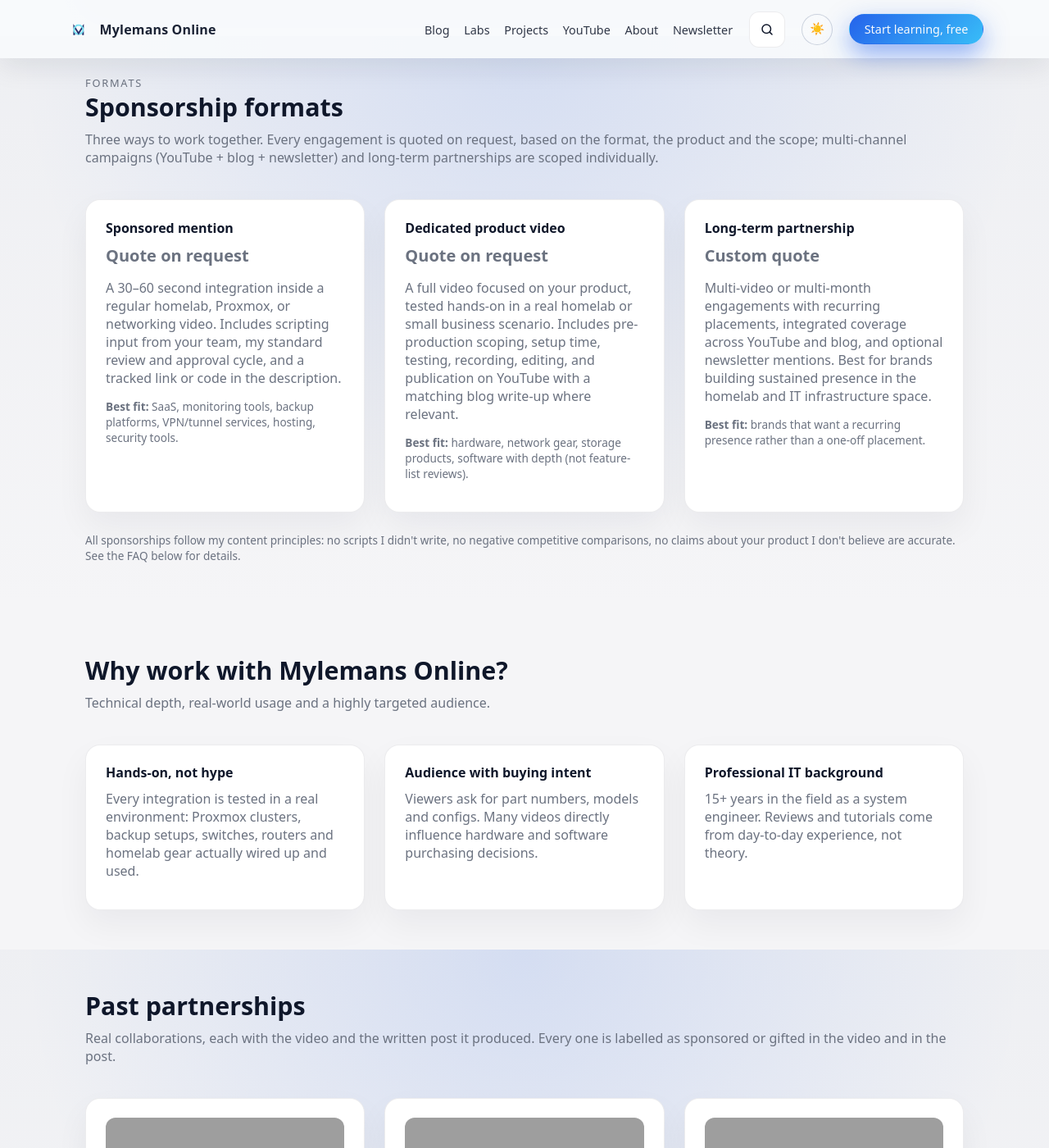
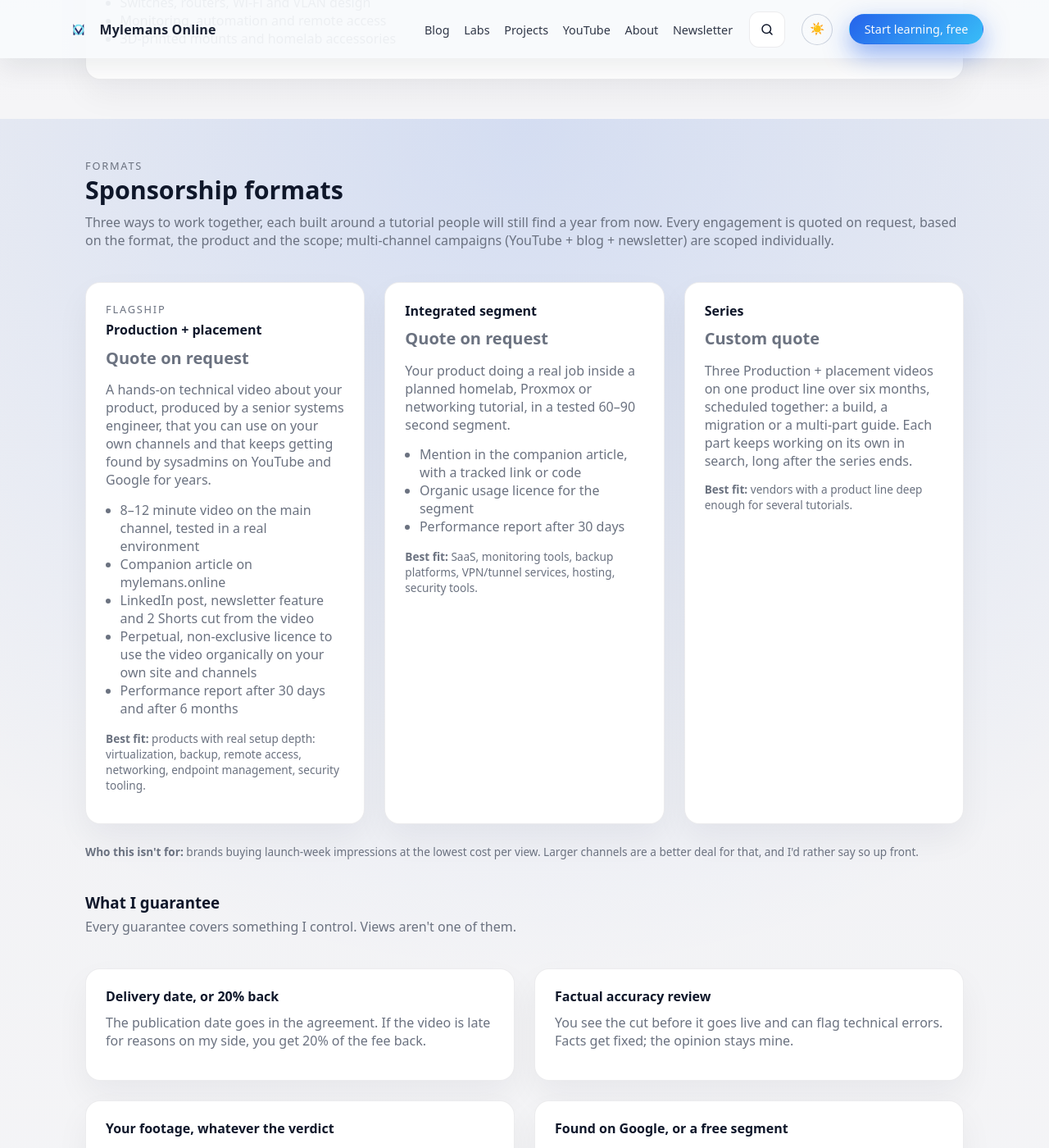
Before and after one commit to marcmylemans/mylemans-online, a Jekyll site: the page built from sponsor.html, in a window 1280 px wide and 1400 px high, scrolled down 1693 px. Shown: the whole window at 82% size. Built offline with Jekyll 4.4.1, drawn with Linux system fonts in a browser that asks for light colours; some of the changed text lies outside the part shown; grey boxes are pictures that could not be loaded.

Commit message:
Update sponsor.html

```diff
--- a/sponsor.html
+++ b/sponsor.html
@@ -9,7 +9,7 @@
   <title>Sponsor Mylemans Online | Tech Creator Partnerships</title>
 
   <meta name="description"
-        content="Sponsor Mylemans Online: 40K+ YouTube subscribers, deep technical audience in Proxmox, homelab, networking, and IT infrastructure. View sponsorship formats and request a quote." />
+        content="Sponsor Mylemans Online: hands-on tutorials by a senior systems engineer on Proxmox, homelab, networking and IT infrastructure, found through search and watched for years. See past partnerships and request a quote." />
 
   <!-- Basic SEO -->
   <meta name="robots" content="index,follow" />
@@ -19,7 +19,7 @@
   <!-- Open Graph -->
   <meta property="og:title" content="Sponsor Mylemans Online | Tech Creator Partnerships" />
   <meta property="og:description"
-        content="Sponsor Mylemans Online: 40K+ YouTube subscribers, deep technical audience in Proxmox, homelab, networking, and IT infrastructure. View sponsorship formats and request a quote." />
+        content="Sponsor Mylemans Online: hands-on tutorials by a senior systems engineer on Proxmox, homelab, networking and IT infrastructure, found through search and watched for years. See past partnerships and request a quote." />
   <meta property="og:type" content="website" />
   <meta property="og:url" content="https://mylemans.online/sponsor.html" />
   <meta property="og:site_name" content="Mylemans Online" />
@@ -31,7 +31,7 @@
   <meta name="twitter:card" content="summary_large_image" />
   <meta name="twitter:site" content="@mylemansonline" />
   <meta name="twitter:title" content="Sponsor Mylemans Online | Tech Creator Partnerships" />
-  <meta name="twitter:description" content="Sponsor Mylemans Online: 40K+ YouTube subscribers, deep technical audience in Proxmox, homelab, networking, and IT infrastructure. View sponsorship formats and request a quote." />
+  <meta name="twitter:description" content="Sponsor Mylemans Online: hands-on tutorials by a senior systems engineer on Proxmox, homelab, networking and IT infrastructure, found through search and watched for years. See past partnerships and request a quote." />
   <meta name="twitter:image" content="https://mylemans.online/assets/img/og-default.jpg" />
 
   <!-- Structured Data: Person -->
@@ -91,7 +91,7 @@
         "name": "What audience does Mylemans Online reach?",
         "acceptedAnswer": {
           "@type": "Answer",
-          "text": "40,000+ subscribers on YouTube, primarily 25–44 year-old IT professionals and serious hobbyists across Europe, North America, and English-speaking markets globally."
+          "text": "IT professionals and serious hobbyists: about 80% of viewers are 25–44. The largest audience is in the United States, followed by Europe, led by Germany and the UK. About 40% of views come from YouTube search and roughly six in ten go to videos more than a year old."
         }
       },
       {
@@ -107,7 +107,7 @@
         "name": "What's the typical turnaround time for a sponsored video?",
         "acceptedAnswer": {
           "@type": "Answer",
-          "text": "Typically 3–4 weeks for a sponsored mention inside an existing planned video, and 6–8 weeks for a dedicated product video including testing, scripting, recording, editing, and publication."
+          "text": "Typically 3–4 weeks for an integrated segment inside a planned tutorial, and 6–8 weeks for a dedicated video (production + placement) including testing, scripting, recording, editing, and publication."
         }
       },
       {
@@ -179,9 +179,9 @@
           <h1>Sponsor Mylemans Online</h1>
 
           <p class="hero-text">
-            Partner with a tech creator focused on homelabs, networking,
-            Proxmox, virtualization and practical IT. Reach an audience that actively
-            invests in hardware, software and tools.
+            A senior systems engineer making hands-on tutorials on homelabs, Proxmox,
+            networking and practical IT. People find them through search when they're about to
+            build something, and keep finding them for years.
           </p>
 
           <div class="hero-actions">
@@ -199,9 +199,9 @@
           <div class="hero-card">
             <h2>Quick facts</h2>
             <ul class="hero-list">
-              <li>40K+ YouTube subscribers</li>
-              <li>Tech audience: homelabs, Proxmox, networking, automation</li>
-              <li>Viewers actively research purchases and tools</li>
+              <li>About 40% of views come from YouTube search</li>
+              <li>Roughly 6 in 10 views go to videos more than a year old</li>
+              <li>600K+ lifetime views across 140+ videos</li>
               <li>15+ years hands-on IT experience, including enterprise and small business environments</li>
             </ul>
           </div>
@@ -260,8 +260,8 @@
           <article class="card">
             <h3>Demographics</h3>
             <ul class="bullet-list">
-              <li>Primarily 25–44 years old</li>
-              <li>Majority male, IT and engineering background</li>
+              <li>About 80% aged 25–44</li>
+              <li>Mostly male, IT and engineering background</li>
               <li>Prosumers and professionals running serious homelabs</li>
             </ul>
           </article>
@@ -269,18 +269,18 @@
           <article class="card">
             <h3>Geography</h3>
             <ul class="bullet-list">
-              <li>Europe (strong presence in Belgium, NL, DACH)</li>
-              <li>North America (US & Canada)</li>
-              <li>Global tech-savvy audience in English</li>
+              <li>United States is the largest audience</li>
+              <li>Then Europe, led by Germany and the UK</li>
+              <li>Also India and Canada; all content is in English</li>
             </ul>
           </article>
 
           <article class="card">
             <h3>Channel insights</h3>
             <ul class="bullet-list">
-              <li>40K+ YouTube subscribers</li>
-              <li>Consistent monthly views on homelab and Proxmox content</li>
-              <li>High engagement on "what gear do you use?" type content</li>
+              <li>Search is the biggest traffic source: people arrive looking for a fix or a build</li>
+              <li>Tutorials keep earning views for years (see the evergreen examples below)</li>
+              <li>43K subscribers</li>
               <li>Comments and inbound questions show genuine technical engagement, not passive viewership</li>
             </ul>
           </article>
@@ -288,6 +288,7 @@
 
         <div class="grid" style="margin-top:1.5rem;">
           <article class="card">
+            <p class="hero-meta" style="margin:0 0 1rem;">Figures from YouTube Analytics, August to October 2026, excluding views from paid promotion. Current numbers are shared with every quote.</p>
             <h3>What they care about</h3>
             <ul class="bullet-list">
               <li>Proxmox clusters, backup and storage</li>
@@ -307,44 +308,84 @@
           <p class="eyebrow">Formats</p>
           <h2>Sponsorship formats</h2>
           <p>
-            Three ways to work together. Every engagement is quoted on request, based on the
-            format, the product and the scope; multi-channel campaigns (YouTube + blog +
-            newsletter) and long-term partnerships are scoped individually.
+            Three ways to work together, each built around a tutorial people will still find a year
+            from now. Every engagement is quoted on request, based on the format, the product and
+            the scope; multi-channel campaigns (YouTube + blog + newsletter) are scoped individually.
           </p>
         </div>
 
         <div class="grid grid-3">
           <article class="card">
-            <h3>Sponsored mention</h3>
+            <p class="eyebrow" style="margin-bottom:0.35rem;">Flagship</p>
+            <h3>Production + placement</h3>
             <p class="rate-price">Quote on request</p>
             <p>
-              A 30–60 second integration inside a regular homelab, Proxmox, or networking video.
-              Includes scripting input from your team, my standard review and approval cycle, and
-              a tracked link or code in the description.
+              A hands-on technical video about your product, produced by a senior systems engineer,
+              that you can use on your own channels and that keeps getting found by sysadmins on
+              YouTube and Google for years.
             </p>
+            <ul class="bullet-list">
+              <li>8–12 minute video on the main channel, tested in a real environment</li>
+              <li>Companion article on mylemans.online</li>
+              <li>LinkedIn post, newsletter feature and 2 Shorts cut from the video</li>
+              <li>Perpetual, non-exclusive licence to use the video organically on your own site and channels</li>
+              <li>Performance report after 30 days and after 6 months</li>
+            </ul>
+            <p class="rate-fit"><strong>Best fit:</strong> products with real setup depth: virtualization, backup, remote access, networking, endpoint management, security tooling.</p>
+          </article>
+
+          <article class="card">
+            <h3>Integrated segment</h3>
+            <p class="rate-price">Quote on request</p>
+            <p>
+              Your product doing a real job inside a planned homelab, Proxmox or networking
+              tutorial, in a tested 60–90 second segment.
+            </p>
+            <ul class="bullet-list">
+              <li>Mention in the companion article, with a tracked link or code</li>
+              <li>Organic usage licence for the segment</li>
+              <li>Performance report after 30 days</li>
+            </ul>
             <p class="rate-fit"><strong>Best fit:</strong> SaaS, monitoring tools, backup platforms, VPN/tunnel services, hosting, security tools.</p>
           </article>
 
           <article class="card">
-            <h3>Dedicated product video</h3>
-            <p class="rate-price">Quote on request</p>
-            <p>
-              A full video focused on your product, tested hands-on in a real homelab or small
-              business scenario. Includes pre-production scoping, setup time, testing, recording,
-              editing, and publication on YouTube with a matching blog write-up where relevant.
-            </p>
-            <p class="rate-fit"><strong>Best fit:</strong> hardware, network gear, storage products, software with depth (not feature-list reviews).</p>
-          </article>
-
-          <article class="card">
-            <h3>Long-term partnership</h3>
+            <h3>Series</h3>
             <p class="rate-price">Custom quote</p>
             <p>
-              Multi-video or multi-month engagements with recurring placements, integrated
-              coverage across YouTube and blog, and optional newsletter mentions. Best for
-              brands building sustained presence in the homelab and IT infrastructure space.
+              Three Production + placement videos on one product line over six months, scheduled
+              together: a build, a migration or a multi-part guide. Each part keeps working on its
+              own in search, long after the series ends.
             </p>
-            <p class="rate-fit"><strong>Best fit:</strong> brands that want a recurring presence rather than a one-off placement.</p>
+            <p class="rate-fit"><strong>Best fit:</strong> vendors with a product line deep enough for several tutorials.</p>
+          </article>
+        </div>
+
+        <p class="hero-meta" style="margin-top:1.5rem;">
+          <strong>Who this isn't for:</strong> brands buying launch-week impressions at the lowest
+          cost per view. Larger channels are a better deal for that, and I'd rather say so up front.
+        </p>
+
+        <div class="section-header" style="margin-top:2.5rem;" id="guarantees">
+          <h3 style="margin:0 0 0.4rem;">What I guarantee</h3>
+          <p>Every guarantee covers something I control. Views aren't one of them.</p>
+        </div>
+        <div class="grid grid-2">
+          <article class="card">
+            <h3>Delivery date, or 20% back</h3>
+            <p>The publication date goes in the agreement. If the video is late for reasons on my side, you get 20% of the fee back.</p>
+          </article>
+          <article class="card">
+            <h3>Factual accuracy review</h3>
+            <p>You see the cut before it goes live and can flag technical errors. Facts get fixed; the opinion stays mine.</p>
+          </article>
+          <article class="card">
+            <h3>Your footage, whatever the verdict</h3>
+            <p>If testing turns up problems I can't recommend around, you can still use the produced footage organically, or walk away with 50% back and nothing published.</p>
+          </article>
+          <article class="card">
+            <h3>Found on Google, or a free segment</h3>
+            <p>If the companion article isn't indexed by Google within 30 days of publication, you get a free 60-second segment in a later relevant video.</p>
           </article>
         </div>
 
@@ -435,6 +476,33 @@
             </div>
           </article>
         </div>
+
+        <div class="section-header" style="margin-top:2.5rem;">
+          <h3 style="margin:0 0 0.4rem;">Evergreen tutorials</h3>
+          <p>The kind of video an integrated segment or series lives in: built to answer a search, still watched years later.</p>
+        </div>
+        <div class="grid grid-2">
+          <article class="card partner-card">
+            <img src="/assets/img/posts/3c6960198dfa.png" alt="Remote Desktop Services with FSLogix and single sign-on tutorial" loading="lazy" width="640" height="360" style="width:100%;height:auto;aspect-ratio:16/9;object-fit:cover;border-radius:12px;margin-bottom:0.9rem;" />
+            <p class="eyebrow" style="margin-bottom:0.35rem;">Tutorial · October 2024</p>
+            <h3>Remote Desktop Services with FSLogix</h3>
+            <p>A full RDS build with FSLogix profiles and single sign-on. Two years on, it had the most watch time of any video on the channel this past year. 15K+ views.</p>
+            <div class="hero-actions" style="margin-top:0.75rem;">
+              <a href="https://www.youtube.com/watch?v=rmZewkdN91U" target="_blank" rel="noreferrer" class="btn btn-secondary">Watch the video</a>
+              <a href="/posts/Remote-Desktop-Services-Part1/" class="link">Read the post &rarr;</a>
+            </div>
+          </article>
+          <article class="card partner-card">
+            <img src="/assets/img/posts/a7OFMzM6HRY.jpg" alt="Enable Hyper-V on Windows 10 and 11 Home" loading="lazy" width="640" height="360" style="width:100%;height:auto;aspect-ratio:16/9;object-fit:cover;border-radius:12px;margin-bottom:0.9rem;" />
+            <p class="eyebrow" style="margin-bottom:0.35rem;">Tutorial · April 2024</p>
+            <h3>Enable Hyper-V on Windows Home</h3>
+            <p>A short fix for a common question, still bringing in views every month two and a half years later. 32K+ views.</p>
+            <div class="hero-actions" style="margin-top:0.75rem;">
+              <a href="https://www.youtube.com/watch?v=a7OFMzM6HRY" target="_blank" rel="noreferrer" class="btn btn-secondary">Watch the video</a>
+              <a href="/posts/EnableHyperv-Windows11-Home/" class="link">Read the post &rarr;</a>
+            </div>
+          </article>
+        </div>
       </div>
     </section>
 
@@ -457,21 +525,21 @@
           <details class="faq-item">
             <summary class="faq-question">What audience does Mylemans Online reach?</summary>
             <div class="faq-answer">
-              <p>40,000+ subscribers on YouTube, primarily 25–44 year-old IT professionals and serious hobbyists across Europe (with a strong presence in Belgium, the Netherlands, and DACH), North America, and English-speaking markets globally. Viewers are decision-makers or influencers for their own infrastructure and often for their workplace. Most are running real homelabs with real hardware budgets.</p>
+              <p>IT professionals and serious hobbyists: about 80% of viewers are 25–44. The largest audience is in the United States, followed by Europe (Germany and the UK lead), India and Canada. About 40% of views come from YouTube search and roughly six in ten go to videos more than a year old, so an integration keeps being seen long after launch week. Viewers are decision-makers or influencers for their own infrastructure and often for their workplace.</p>
             </div>
           </details>
 
           <details class="faq-item">
             <summary class="faq-question">Can I see examples of past sponsored content?</summary>
             <div class="faq-answer">
-              <p>Yes. The <a href="#examples">Past partnerships</a> section above links to the videos and posts. Audience figures and performance data for comparable sponsorships are shared on request as part of the quote.</p>
+              <p>Yes. The <a href="#examples">Past partnerships</a> section above links straight to the videos and posts, plus two evergreen tutorials. Audience figures and performance data for comparable sponsorships are shared on request as part of the quote.</p>
             </div>
           </details>
 
           <details class="faq-item">
             <summary class="faq-question">What's the typical turnaround time for a sponsored video?</summary>
             <div class="faq-answer">
-              <p>For a sponsored mention inside an existing planned video: typically 3–4 weeks from agreement to publication. For a dedicated product video: typically 6–8 weeks including setup, testing, scripting, recording, editing, and publication. Rush turnarounds are possible for an additional fee.</p>
+              <p>For an integrated segment inside a planned tutorial: typically 3–4 weeks from agreement to publication. For a dedicated video (production + placement): typically 6–8 weeks including setup, testing, scripting, recording, editing, and publication. Rush turnarounds are possible for an additional fee.</p>
             </div>
           </details>
 
@@ -535,9 +603,9 @@
                 <label for="collab-type">Type of collaboration</label><br />
                 <select id="collab-type" name="collab-type" required>
                   <option value="">Select an option…</option>
-                  <option value="sponsored-mention">Sponsored mention</option>
-                  <option value="product-review">Product review &amp; tutorial</option>
-                  <option value="long-term">Long-term partnership</option>
+                  <option value="sponsored-mention">Integrated segment</option>
+                  <option value="product-review">Production + placement (dedicated video)</option>
+                  <option value="long-term">Series</option>
                   <option value="other">Other / not sure yet</option>
                 </select>
               </div>
```
